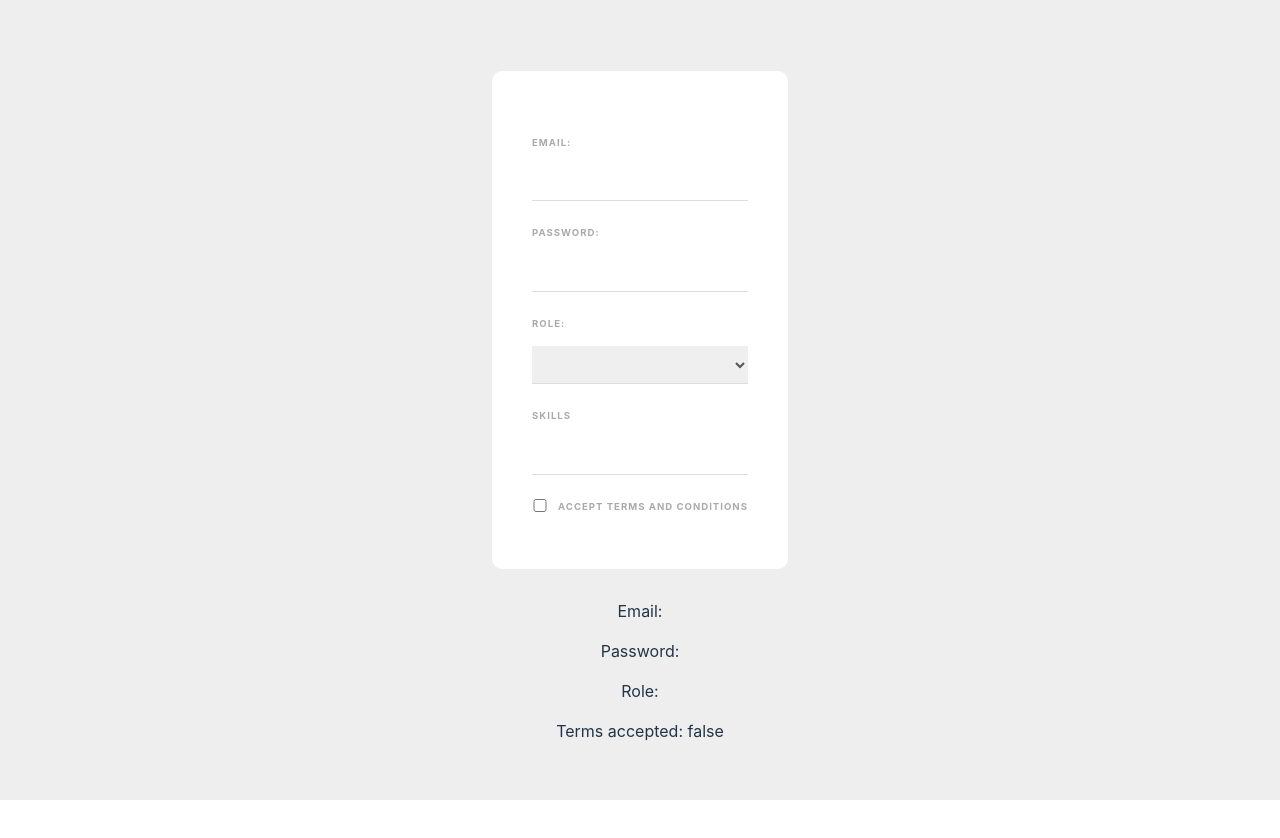
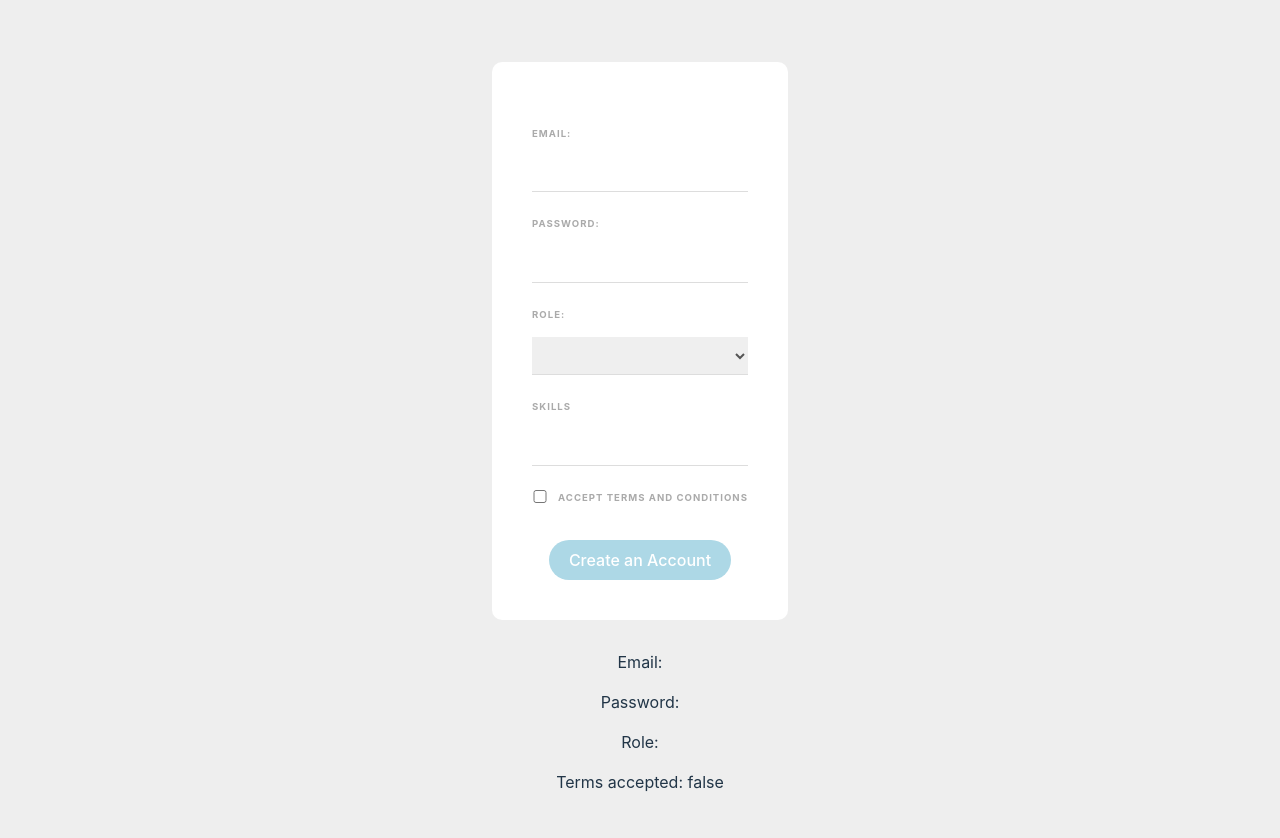
Before and after one commit to desoga10/learning-vue-form, a Vue app: page / in a window 1280 px wide. Shown: the top 838 px of the page. Before the commit the page ends 800 px from the top, so only its background shows below. Built offline with nearby package versions, Linux system fonts and the light colour scheme.

Commit message:
Created a submit handler

```diff
--- a/src/components/SignupForm.vue
+++ b/src/components/SignupForm.vue
@@ -1,9 +1,10 @@
 <template lang="">
-  <form>
+  <form @submit.prevent="handleSubmit">
 <label >Email:</label>
 <input v-model="email" type="email" required>
 <label >Password:</label>
 <input v-model="password" type="password" required>
+<div class="error" v-if="passwordError">{{passwordError}}</div>
 
 <label >Role:</label>
 <select v-model="role">
@@ -21,8 +22,11 @@
   <input v-model="terms" type="checkbox" required>
   <label >Accept Terms and Conditions</label>
 </div>
+<div class="submit">
+  <button>Create an Account</button>
+</div>
+  </form>
 
-  </form>
   <p>Email: {{email}}</p>
   <p>Password: {{password}}</p>
   <p>Role: {{role}}</p>
@@ -38,7 +42,8 @@
       role: '',
       terms: false,
       tempSkill: '',
-      skills:[]
+      skills: [],
+      passwordError: ''
     }
   },
   methods: {
@@ -53,8 +58,20 @@
     },
     deleteSkill(skill) {
       this.skills = this.skills.filter((item) => {
-        return item!== skill
+        return item !== skill
       })
+    },
+    handleSubmit() {
+      //Validate Password
+      this.passwordError = this.password.length > 5 ? '' : "Password must be at least 6 characters"
+
+      if (!this.passwordError) {
+        console.log('email', this.email);
+        console.log('password', this.password);
+        console.log('role', this.role);
+        console.log('skills', this.skills);
+        console.log('terms', this.terms);
+      }
     }
   }
 }
@@ -97,16 +114,37 @@
   position: relative;
   top: 2px;
 }
+
 .pill {
   display: inline-block;
   margin: 20px 10px 0 0;
   padding: 6px 12px;
   background: #eee;
   border-radius: 20px;
-font-size:12px;
+  font-size: 12px;
   letter-spacing: 1px;
   font-weight: bold;
   color: #777;
   cursor: pointer;
 }
+
+button {
+  background: lightblue;
+  border: 0;
+  padding: 10px 20px;
+  margin-top: 20px;
+  color: white;
+  border-radius: 20px;
+}
+
+.submit {
+  text-align: center;
+}
+
+.error{
+  color: tomato;
+  margin-top: 10px;
+  font-size: 0.8em;
+  font-weight: bold;
+}
 </style>
```
Lines whose indentation alone changed are shown as unchanged.
